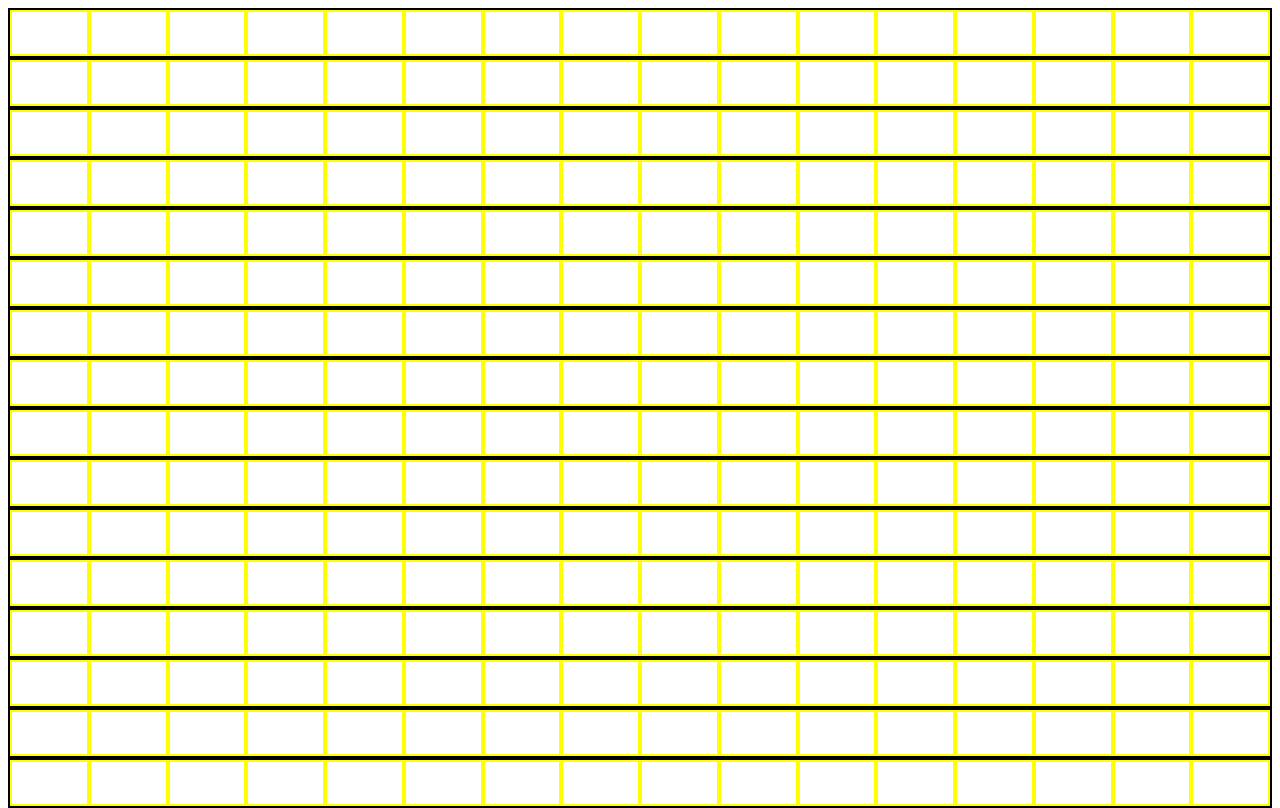
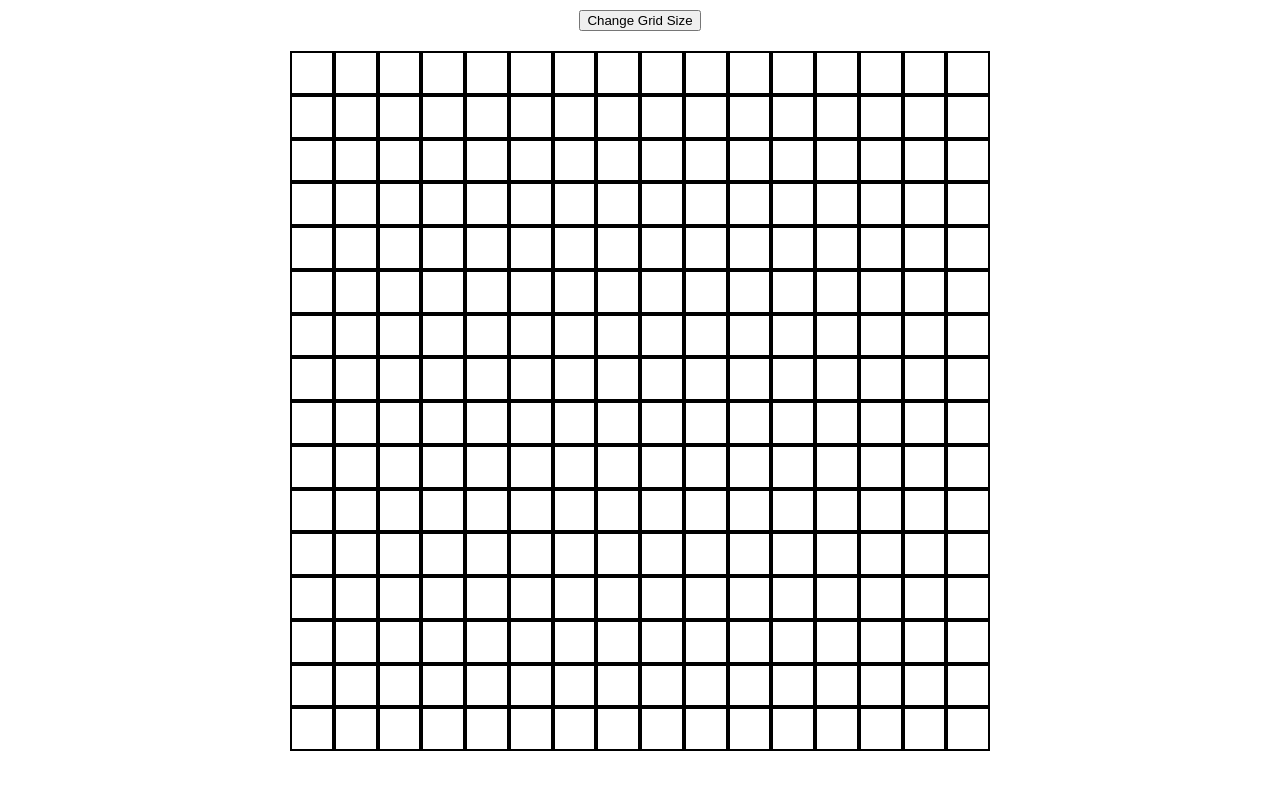
Before and after one commit to Keyluce/etch-a-sketch, a plain HTML site: page index.html in a window 1280 px wide. Drawn offline with Linux system fonts and the light colour scheme.

Commit message:
Make grid of fixed width and height

```diff
--- a/code.js
+++ b/code.js
@@ -6,20 +6,27 @@ for (let i = 0; i < 16; i++)
     columnDiv.style.display = 'flex';
     columnDiv.style.flex = '1';
     container.appendChild(columnDiv);
-    columnDiv.style.border = '2px solid black';
     for (let j = 0; j < 16; j++)
     {
         let rowDiv = document.createElement('div');
         rowDiv.style.flex = '1'
         columnDiv.appendChild(rowDiv);
-        rowDiv.style.border = '2px solid yellow';
+        rowDiv.style.border = '2px solid black';
         rowDiv.addEventListener('mouseenter', changeBGColor)
-
     }
 
 }
 
+const button = document.querySelector('button');
+button.addEventListener('click', changeGridSize);
+
 function changeBGColor(e)
 {
-   this.style.backgroundColor = 'red';
+   this.style.backgroundColor = 'orange';
 }
+
+function changeGridSize(e)
+{
+    let gridSize = prompt("Enter grid size (Just one side) : ");
+
+}
--- a/index.html
+++ b/index.html
@@ -1,5 +1,6 @@
 <!DOCTYPE html>
 <html lang="en">
+
 <head>
     <meta charset="UTF-8">
     <meta name="viewport" content="width=device-width, initial-scale=1.0">
@@ -7,7 +8,12 @@
     <script src="code.js" defer></script>
     <link rel="stylesheet" href="stylesheet.css">
 </head>
+
 <body>
+
+    <button>Change Grid Size</button>
+
     <div class="container"></div>
 </body>
+
 </html>
--- a/stylesheet.css
+++ b/stylesheet.css
@@ -1,9 +1,14 @@
-html,
-body,
-.container{
-    height: 100%;
-}
 .container {
     display: flex;
     flex-direction: column;
+    width: 700px;
+    height: 700px;
+    margin: auto;
+    margin-top: 20px;
 }
+
+button{
+    display: block;
+    width: fit-content;
+    margin: 10px auto;
+}
```
